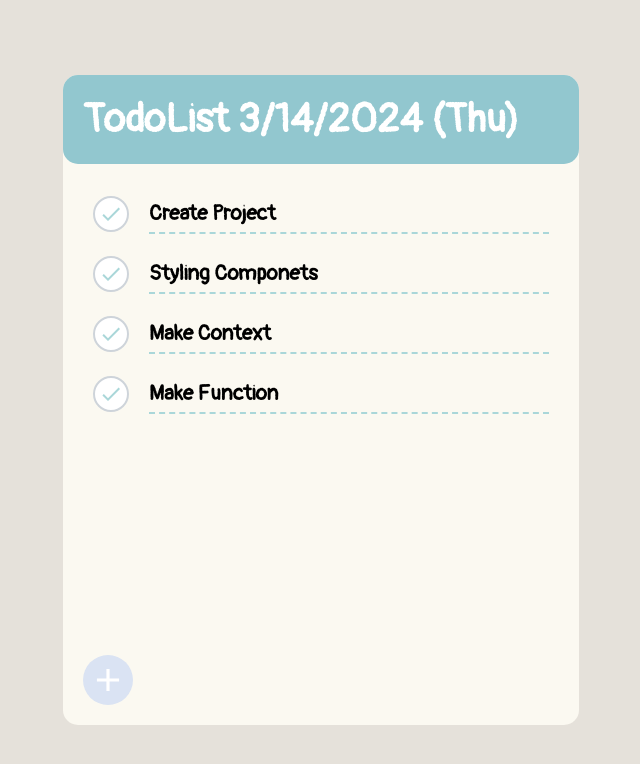
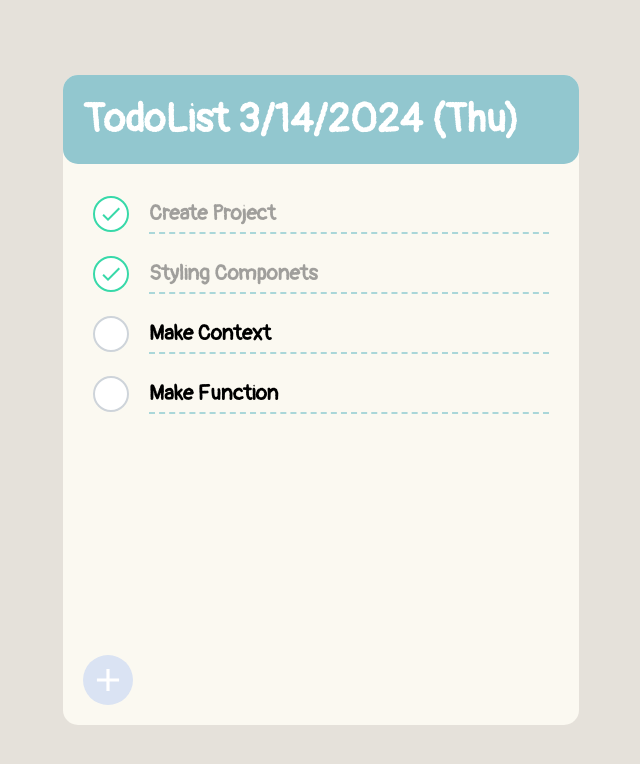
Before and after one commit to dev-yihyun/React_ToDoList, a React (Create React App) app: page / in a window 1280 px wide. Shown: the top 764 px of the page, without its empty margins (319-959 px from the left). Built offline with nearby package versions, Linux system fonts and the light colour scheme.

Commit message:
Click done

```diff
--- a/src/App.js
+++ b/src/App.js
@@ -78,6 +78,12 @@ const CheckCircle = styled.div`
   cursor: pointer;
   color:#AAD7D9;
   background-color:white;
+  ${(props) =>
+    props.$done ?
+    css`
+      border: 2px solid #38d9a9;
+      color: #38d9a9;
+    `:null}
 `
 //완료 : #38d9a9;
 
@@ -95,6 +101,12 @@ const Text = styled.div`
   font-size: 21px;
   color: black;
   font-weight: bolder;
+  ${props => props.$done?
+    css`
+    color:#a09f9c
+    `
+    :null
+  }
 `
 
 const CreateBlock = styled.div`
@@ -191,6 +203,11 @@ function App() {
 
   const [todos,setTodo] = useState(initialTodos);
 
+  const onDone = (id)=>{
+    const test=todos.map((todo)=>todo.id === id? {...todo,done:!todo.done} :todo )
+    setTodo(test);
+  }
+
   return (
     <>
       <RootBlock>
@@ -203,11 +220,11 @@ function App() {
               {
                 todos.map((todos)=>(
                   <TodoItemBlock key={todos.id}>
-                    <CheckCircle>
-                      <MdDone/>
+                    <CheckCircle onClick={()=>onDone(todos.id)} $done={todos.done}>
+                      {todos.done?(<MdDone />):null}
                     </CheckCircle>
                     <TextBlock>
-                      <Text>{todos.text}</Text>
+                      <Text $done={todos.done}>{todos.text}</Text>
                       <Remove>
                         <MdDelete />
                       </Remove>
```
